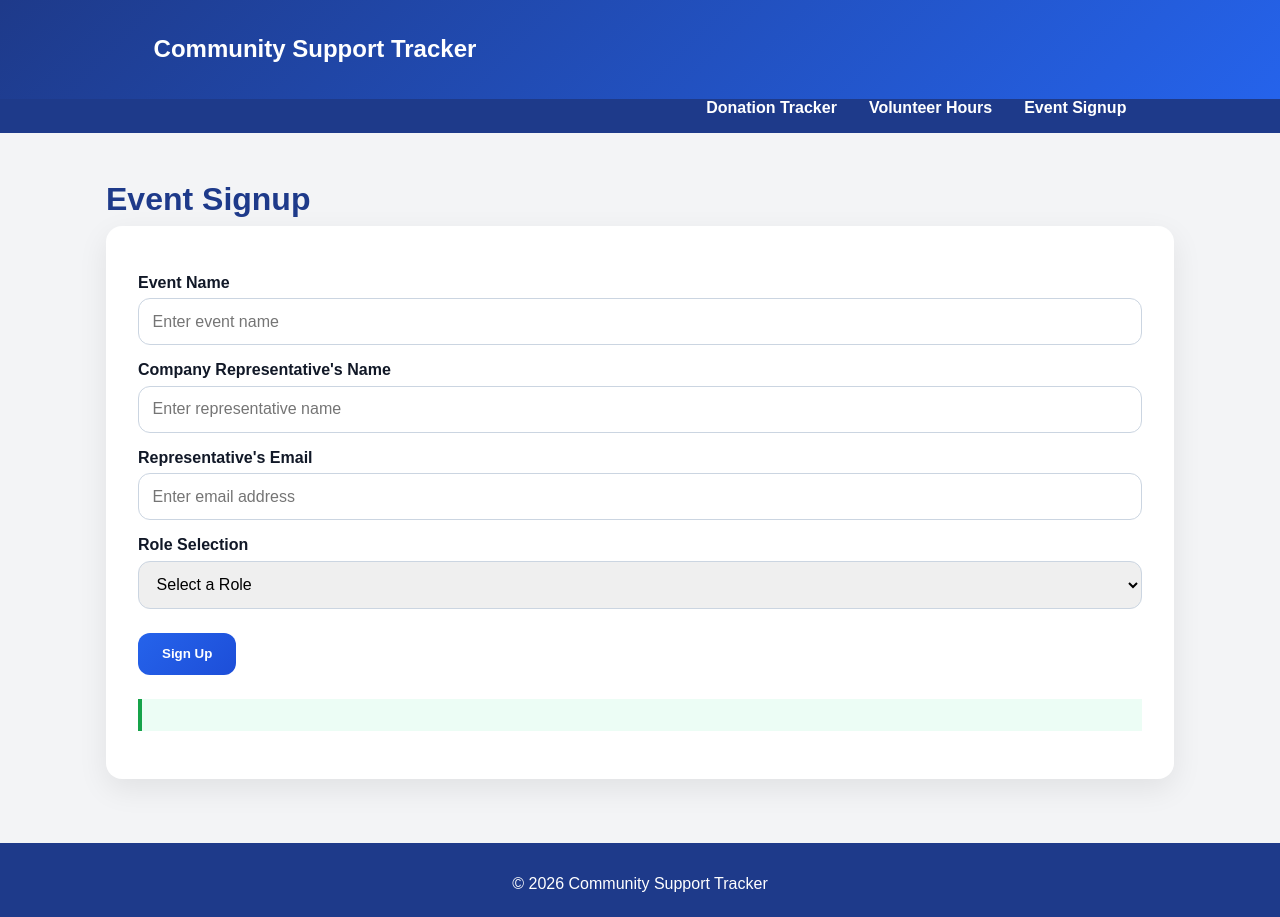
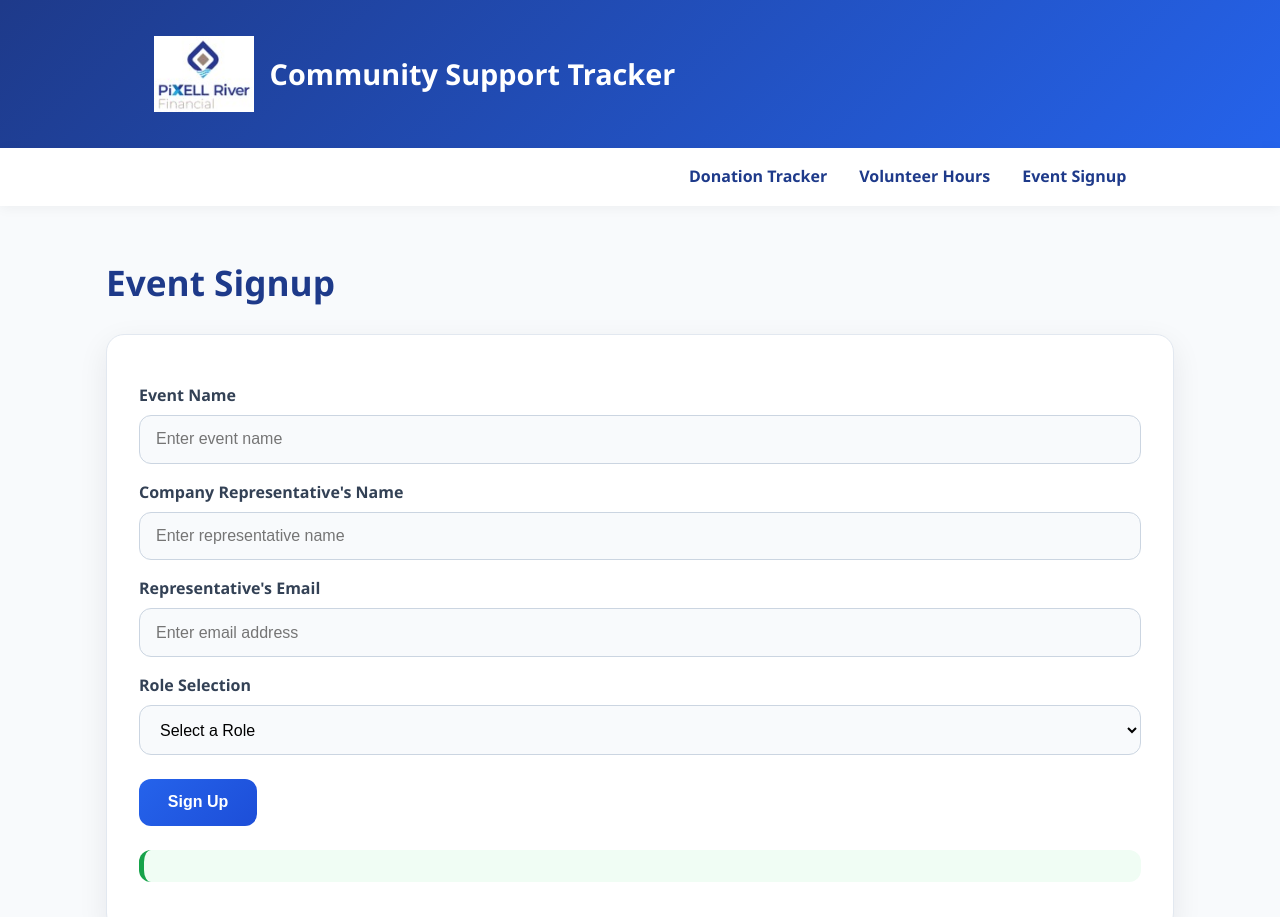
Before and after one commit to maxkreuser/Community-Support-Tracker, a website: page events.html in a window 1280 px wide. Shown: the top 917 px of the page. Drawn offline with Linux system fonts and the light colour scheme.

Commit message:
I completed the styling for the full website and I added the logo

```diff
--- a/events.html
+++ b/events.html
@@ -9,7 +9,10 @@
 <body>
 
     <header>
-        <h1>Community Support Tracker</h1>
+        <div class = "logo">
+            <img src="images/Pixelriver.jpg" alt="Pixell River Financial logo">
+            <h1>Community Support Tracker</h1>
+        </div>
     </header>
 
     <nav>
--- a/styles.css
+++ b/styles.css
@@ -4,23 +4,37 @@
 
 body {
     margin: 0;
-    font-family: Arial, Helvetica, sans-serif;
-    background-color: #F3F4F6;
-    color: #1E3A8A;
+    font-family: "Segoe UI", Inter, Arial, sans-serif;
+    background: #F8FAFC;
+    color: #1E293B;
+    line-height: 1.6;
 }
 
 header {
     background: linear-gradient(135deg, #1E3A8A, #2563EB);
     color: white;
-    padding: 1.2rem 12%;
+    padding: 1.5rem 12%;
     display: flex;
     justify-content: space-between;
     align-items: center;
-    box-shadow: 0 4px 15px rgba(37,99,235,0.25);
+    box-shadow: 0 6px 20px rgba(37, 99, 235, 0.25);
+}
+
+.logo {
+    display: flex;
+    align-items: center;
+    gap: 1rem;
+}
+
+.logo img {
+    width: 100px;
+    height: 100px;
+    object-fit: contain;
 }
 
 header h1 {
-    font-size: 1.5rem;
+    font-size: 1.8rem;
+    margin: 0;
 }
 
 header h3,
@@ -29,8 +43,9 @@ header p {
 }
 
 nav {
-    background-color: #1E3A8A;
-    padding: 0 12% 1rem;
+    background: white;
+    padding: 1rem 12%;
+    box-shadow: 0 2px 12px rgba(0, 0, 0, 0.05);
 }
 
 nav ul {
@@ -43,13 +58,14 @@ nav ul {
 }
 
 nav a {
-    color: white;
+    color: #1E3A8A;
     text-decoration: none;
-    font-weight: bold;
+    font-weight: 600;
+    transition: all 0.3s ease;
 }
 
 nav a:hover {
-    color: #DBEAFE;
+    color: #2563EB;
 }
 
 main {
@@ -59,33 +75,37 @@ main {
 }
 
 main h2 {
-    font-size: 2rem;
-    margin-bottom: 0.5rem;
+    font-size: 2.2rem;
+    margin-bottom: 1.5rem;
+    color: #1E3A8A;
 }
 
+
 form {
-    background-color: white;
+    background: white;
     padding: 2rem;
-    border-radius: 16px;
-    box-shadow: 0 10px 30px rgba(0,0,0,0.08);
+    border-radius: 18px;
+    box-shadow: 0 10px 30px rgba(15, 23, 42, 0.08);
+    border: 1px solid #E2E8F0;
 }
 
 label {
     display: block;
     margin-top: 1rem;
     margin-bottom: 0.4rem;
-    color: #111827;
-    font-weight: bold;
+    font-weight: 600;
+    color: #334155;
 }
 
 input,
 textarea,
 select {
     width: 100%;
-    padding: 0.85rem;
+    padding: 0.9rem 1rem;
     border: 1px solid #CBD5E1;
     border-radius: 12px;
     font-size: 1rem;
+    background: #F8FAFC;
     transition: all 0.3s ease;
 }
 
@@ -93,38 +113,42 @@ input:focus,
 textarea:focus,
 select:focus {
     outline: none;
+    background: white;
     border-color: #2563EB;
-    box-shadow: 0 0 0 3px #DBEAFE;
+    box-shadow: 0 0 0 4px rgba(37, 99, 235, 0.15);
 }
 
 button {
-   margin-top: 1.5rem;
-    padding: 0.85rem 1.5rem;
+    margin-top: 1.5rem;
+    padding: 0.9rem 1.8rem;
+    border: none;
+    border-radius: 12px;
     background: linear-gradient(135deg, #2563EB, #1D4ED8);
     color: white;
-    border: none;
-    border-radius: 12px;
-    font-weight: bold;
+    font-size: 1rem;
+    font-weight: 600;
     cursor: pointer;
     transition: all 0.3s ease;
 }
 
 button:hover {
-    background-color: #1E3A8A;
+    transform: translateY(-2px);
+    box-shadow: 0 8px 20px rgba(37, 99, 235, 0.3);
 }
 
 #message {
     margin-top: 1.5rem;
-    padding: 1rem;
-    border-left: 4px solid #16A34A;
-    background-color: #ECFDF5;
+    padding: 1rem 1.25rem;
+    border-radius: 12px;
+    border-left: 5px solid #16A34A;
+    background: #F0FDF4;
     color: #166534;
 }
 
 footer {
-    background-color: #1E3A8A;
+    background: #0F172A;
     color: white;
     text-align: center;
-    padding: 1rem;
+    padding: 1.5rem;
     margin-top: 4rem;
 }
```
Also changed, not shown: index.html (+2 -0 lines), eventscript.test.js (line endings or trailing spaces), images/Pixelriver.jpg (added).
